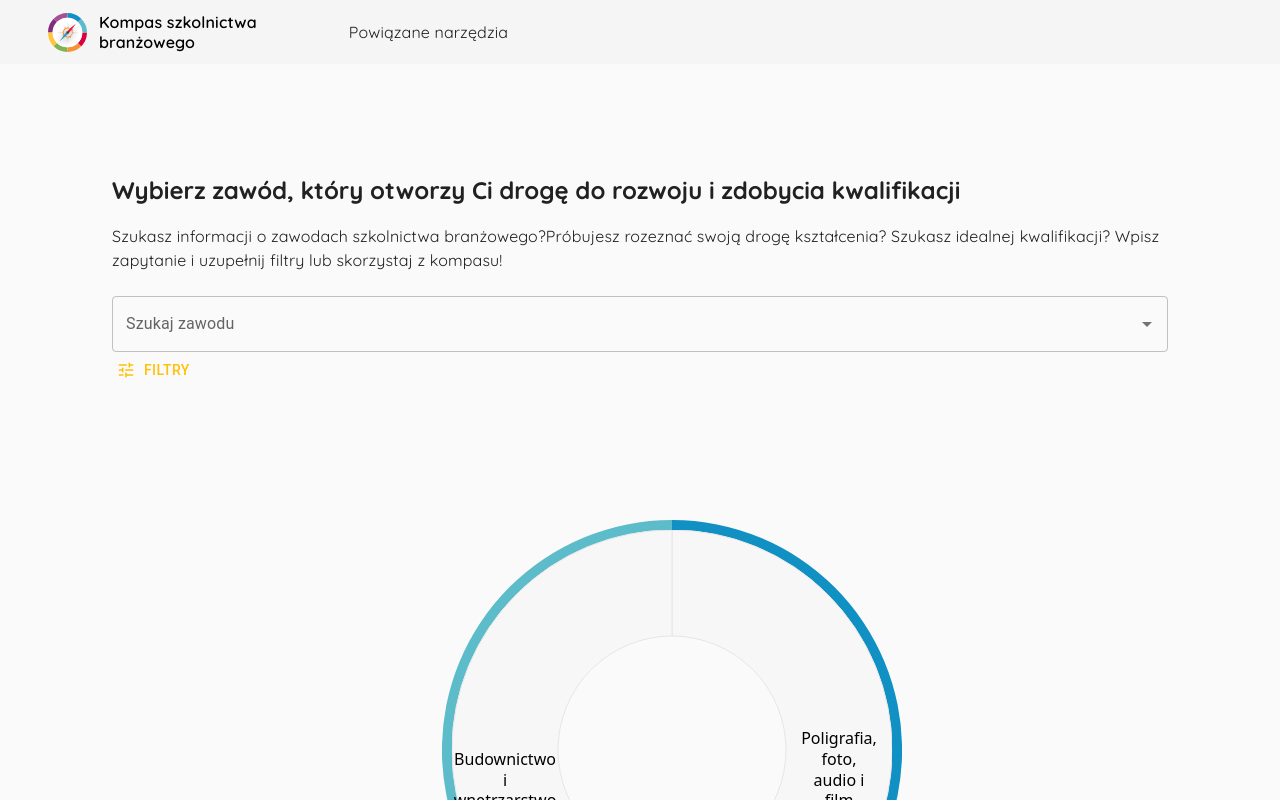
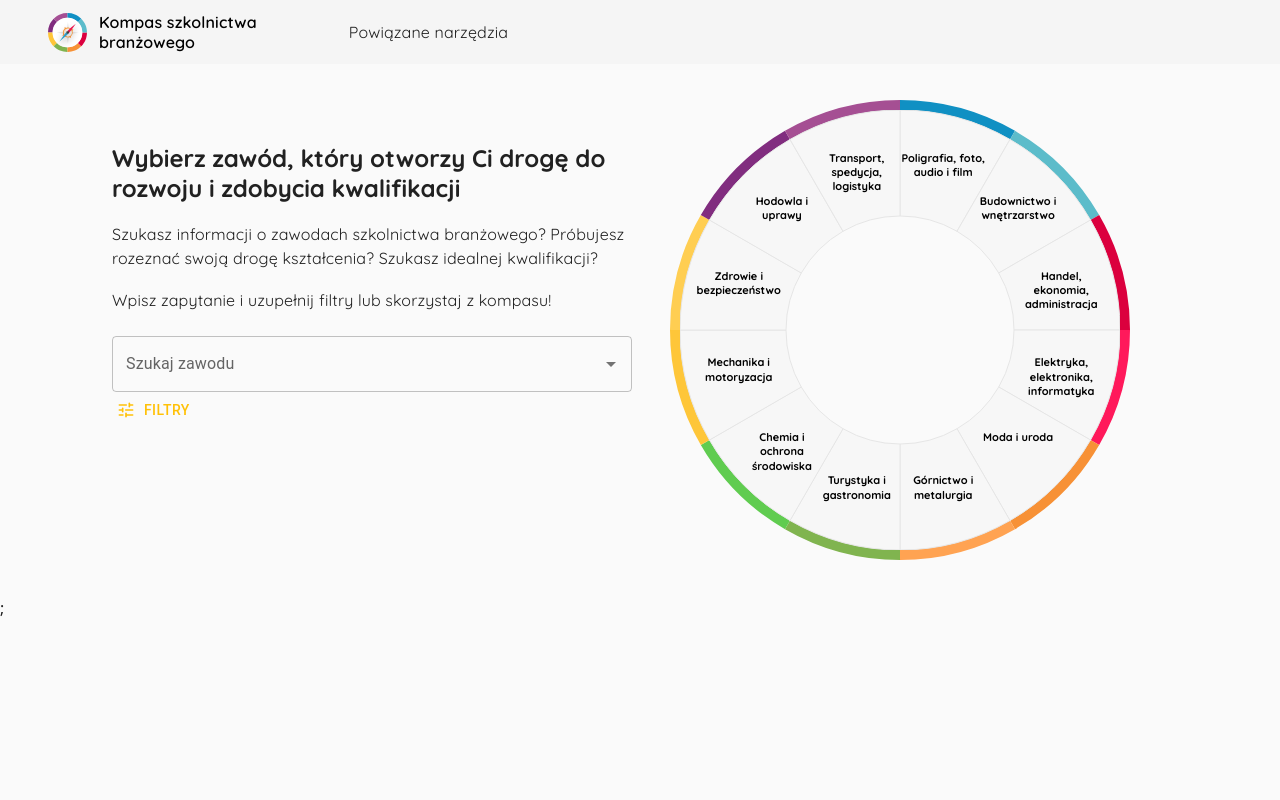
Before and after one commit to gosia-barlik/szkolnictwo_2.0, a React (Vite) app: page / in a window 1280 px wide. Shown: the top 800 px of the page. Built offline with nearby package versions, Linux system fonts and the light colour scheme.

Commit message:
pie chart wip, added graphItems fixture and handlePathClick

```diff
--- a/src/api/Qualifications/mainInfoApi.js
+++ b/src/api/Qualifications/mainInfoApi.js
@@ -1,11 +1,15 @@
 import { api } from "../config/axiosConfig";
 import { defineCancelApiObject } from "../config/axiosUtils";
 import { autocompleteOptionsFixture } from "../../fixtures/autocompleteOptionsFixture";
+import { graphItemsFixture } from "../../fixtures/graphItemsFixture";
 
 export const MainInfoAPI = {
   getAutocompleteOptions: async function (array, cancel = false) {
     return autocompleteOptionsFixture;
   },
+  getGraphItemsFixture: async function (array, cancel = false) {
+    return graphItemsFixture;
+  },
 
 };
 
--- a/src/components/PieChart.css
+++ b/src/components/PieChart.css
@@ -34,6 +34,19 @@
   }
 }
 
+text {
+  font-family: Quicksand, serif;
+  font-size: 11px;
+  font-weight: 700;
+  cursor: pointer;
+  text-anchor: middle; /* align center */
+  dominant-baseline: middle; /* vertical alignment fix */
+}
+
+text:hover {
+    font-size: 14px;
+}
+
 .arc:focus {
   outline: none; /* Remove default outline */
 }
--- a/src/components/PieChart.jsx
+++ b/src/components/PieChart.jsx
@@ -3,23 +3,6 @@ import * as d3 from "d3";
 import "./PieChart.css";
 
 const PieChart = (props) => {
-  const graphItems = [
-    {
-      id: "AREA_01",
-      name: "Poligrafia, foto, audio i film",
-      color: "#1090c3",
-      children_count: 2,
-      parent_id: "0",
-    },
-    {
-      id: "AREA_02",
-      name: "Budownictwo i wnętrzarstwo",
-      color: "#5cbcca",
-      children_count: 3,
-      parent_id: "0",
-    },
-  ];
-
   const graphOptions = {
     width: 440,
     height: 440,
@@ -27,14 +10,14 @@ const PieChart = (props) => {
   };
 
   useEffect(() => {
-    drawGraph(graphItems);
+    drawGraph(props.graphItems);
 
     // Cleanup on component unmount
     return () => {
       d3.select("#graph").select("svg").remove();
       d3.select("#border").select("svg").remove();
     };
-  }, [graphItems]);
+  }, [props.graphItems]);
 
   function drawGraph(items) {
     const borderWidth = 20;
@@ -73,6 +56,14 @@ const PieChart = (props) => {
           }
         }
       });
+    }
+    function handlePathClick(d, i) {
+      // Adjust based on the actual data structure
+      if (d.data && Array.isArray(d.data) && d.data[1]) {
+        console.log(d.data[1].id);
+      } else {
+        console.error("Data structure is not as expected:", d.data);
+      }
     }
 
     // Draw graph border
@@ -142,8 +133,8 @@ const PieChart = (props) => {
       .append("g")
       .attr("class", "arc")
       .attr("tabindex", "0") // Make it focusable
-      .on("click", (d, i, nodes) => {
-        handlePathClick(d, i, nodes);
+      .on("click", function (event, d) {
+        handlePathClick(d, event);
       })
       .each((d, i, nodes) => {
         nodes[i].addEventListener("keydown", (event) => {
@@ -159,25 +150,25 @@ const PieChart = (props) => {
       .attr("d", arc)
       .attr("fill", "#F7F7F7")
       .attr("stroke", "#E6E6E6")
-      .style("stroke-width", "1px")
-      .on("mouseover", function (event, d) {
-        // Check if d.data[1] exists before accessing
-        if (d.data[1] && d.data[1].color) {
-          d3.select(this).attr("fill", d.data[1].color);
-        } else {
-          d3.select(this).attr("fill", "#84C465"); // Default color
-        }
-        d3.select(this).on("mouseleave", function () {
-          d3.select(this).attr("fill", "#F7F7F7");
-        });
-      })
-      .on("mousedown", function (event, d) {
-        d3.selectAll(".arc path").attr("fill", "#F7F7F7");
-        if (d.data[1] && d.data[1].color) {
-          d3.select(this).attr("fill", d.data[1].color);
-        }
-        d3.select(this).on("mouseleave", null);
-      });
+      .style("stroke-width", "1px");
+    //   .on("mouseover", function (event, d) {
+    //     // Check if d.data[1] exists before accessing
+    //     if (d.data[1] && d.data[1].color) {
+    //       d3.select(this).attr("fill", d.data[1].color);
+    //     } else {
+    //       d3.select(this).attr("fill", "#84C465"); // Default color
+    //     }
+    //     d3.select(this).on("mouseleave", function () {
+    //       d3.select(this).attr("fill", "#F7F7F7");
+    //     });
+    //   })
+    //   .on("mousedown", function (event, d) {
+    //     d3.selectAll(".arc path").attr("fill", "#F7F7F7");
+    //     if (d.data[1] && d.data[1].color) {
+    //       d3.select(this).attr("fill", d.data[1].color);
+    //     }
+    //     d3.select(this).on("mouseleave", null);
+    //   });
 
     theArc
       .append("text")
@@ -203,12 +194,6 @@ const PieChart = (props) => {
       .call(wrap, 80);
   }
 
-  // Define the handlePathClick function (example)
-  function handlePathClick(d, i, nodes) {
-    // Handle path click event
-    console.log("Path clicked:", d);
-  }
-
   return (
     <div className="pie-chart-container">
       <div id="border"></div>
--- /dev/null
+++ b/src/fixtures/graphItemsFixture.js
@@ -0,0 +1,89 @@
+const graphItemsFixture = {
+    results: [
+        {
+            id: "AREA_01",
+            name: "Poligrafia, foto, audio i film",
+            color: "#1090c3",
+            children_count: 2,
+            parent_id: "0",
+          },
+          {
+            id: "AREA_02",
+            name: "Budownictwo i wnętrzarstwo",
+            color: "#5cbcca",
+            children_count: 3,
+            parent_id: "0",
+          },
+          {
+            id: "AREA_03",
+            name: "Handel, ekonomia, administracja",
+            color: "#db003e",
+            children_count: 2,
+            parent_id: "0",
+          },
+          {
+            id: "AREA_04",
+            name: "Elektryka, elektronika, informatyka",
+            color: "#ff195b",
+            children_count: 3,
+            parent_id: "0",
+          },
+          {
+            id: "AREA_05",
+            name: "Moda i uroda",
+            color: "#f79136",
+            children_count: 2,
+            parent_id: "0",
+          },
+          {
+            id: "AREA_06",
+            name: "Górnictwo i metalurgia",
+            color: "#ffa352",
+            children_count: 2,
+            parent_id: "0",
+          },
+          {
+            id: "AREA_07",
+            name: "Turystyka i gastronomia",
+            color: "#80b44f",
+            children_count: 2,
+            parent_id: "0",
+          },
+          {
+            id: "AREA_08",
+            name: "Chemia i ochrona środowiska",
+            color: "#60cc50",
+            children_count: 1,
+            parent_id: "0",
+          },
+          {
+            id: "AREA_09",
+            name: "Mechanika i motoryzacja",
+            color: "#fec639",
+            children_count: 3,
+            parent_id: "0",
+          },
+          {
+            id: "AREA_10",
+            name: "Zdrowie i bezpieczeństwo",
+            color: "#ffce52",
+            children_count: 3,
+            parent_id: "0",
+          },
+          {
+            id: "AREA_11",
+            name: "Hodowla i uprawy",
+            color: "#812d7f",
+            children_count: 4,
+            parent_id: "0",
+          },
+          {
+            id: "AREA_12",
+            name: "Transport, spedycja, logistyka",
+            color: "#a54f93",
+            children_count: 5,
+            parent_id: "0",
+          },
+    ],
+  };
+  export { graphItemsFixture };
--- a/src/pages/Landing.css
+++ b/src/pages/Landing.css
@@ -1,25 +1,6 @@
-.main_grid_1
- {
-  max-width: var(--max-width);
+.home-header h1.MuiTypography-h5 {
+  margin-top: 64px;
 }
-
-/* .main_grid_1 .img
-{
-  width: 400px;
-  height: 240px;
-  background-size: cover;
-  background-repeat: no-repeat;
-} */
-
-.main_grid_1 .main.autocomplete {
-  margin-top:24px
+.home-header .main.autocomplete {
+  margin-top: 24px;
 }
-
-
-@media (min-width: 900px) {
-  .main_grid_2 .img,
-  .main_grid_4 .img {
-    margin-left: -96px;
-    padding-left: -24px;
-  }
-}
--- a/src/pages/Landing.jsx
+++ b/src/pages/Landing.jsx
@@ -1,9 +1,10 @@
 import React, { useEffect } from "react";
-import Grid from '@mui/material/Grid2';
+import Grid from "@mui/material/Grid2";
 import Typography from "@mui/material/Typography";
 import InputAutocomplete from "../components/ui/Autocomplete";
 import Button from "@mui/material/Button";
 import TuneRoundedIcon from "@mui/icons-material/TuneRounded";
+import Box from "@mui/material/Box";
 import { useTheme } from "@mui/material";
 import { useDispatch } from "react-redux";
 import * as phrases from "./dictionaries/landing.dictionary.json";
@@ -13,11 +14,15 @@ import "./Landing.css";
 
 const Landing = () => {
   const [autocompleteOptions, setAutocompleteOptions] = React.useState([]);
+  const [graphItems, setGraphItems] = React.useState([]);
   const theme = useTheme();
   const dispatch = useDispatch();
 
   useEffect(() => {
     getAutocompleteOptions(), [];
+  });
+  useEffect(() => {
+    getGraphItemsFixture(), [];
   });
 
   const getAutocompleteOptions = async () => {
@@ -29,25 +34,21 @@ const Landing = () => {
     setAutocompleteOptions(response.results);
   };
 
+  const getGraphItemsFixture = async () => {
+    const response = await MainInfoAPI.getGraphItemsFixture()
+      .catch((error) => console.log([error.message]))
+      .finally(() => {
+        console.log("");
+      });
+      setGraphItems(response.results);
+  }
+
   return (
     <>
-      <header>
-        <Grid
-          container
-          alignItems="center"
-          spacing={2}
-          sx={{
-            mt: 8,
-            justifyContent: "center",
-            flexDirection: { xs: "column", md: "row" },
-          }}
-        >
-          <Grid
-            className="main_grid_1"
-            xs={12}
-            md={6}
-            sx={{ pt: 4, pb: 8, order: { xs: 1, md: 0 } }}
-          >
+      <header className="home-header">
+        <Box sx={{ flexGrow: 1 }}>
+          <Grid container spacing={2}>
+            <Grid size={{ xs: 12, md: 6 }}>
               <Typography
                 variant="h5"
                 component="h1"
@@ -60,6 +61,12 @@ const Landing = () => {
                 style={{ marginTop: "18px" }}
               >
                 {phrases.landing.header.content}
+              </Typography>
+              <Typography
+                color={theme.text.primary.main}
+                style={{ marginTop: "18px" }}
+              >
+                {phrases.landing.header.action}
               </Typography>
               <InputAutocomplete
                 results={autocompleteOptions}
@@ -74,17 +81,11 @@ const Landing = () => {
               </Button>
             </Grid>
 
-          <Grid
-            className="main_grid_1"
-            xs={12}
-            sm={12}
-            md={4}
-            sx={{ pt: 4, pb: 8, order: { xs: 0, md: 1 } }}
-          >
-            <PieChart />
-            <div className="img"></div>
+            <Grid size={{ xs: 12, md: 6 }}>
+              <PieChart graphItems={graphItems}/>
             </Grid>
           </Grid>
+        </Box>
       </header>
       <main>
         <section></section>
--- a/src/pages/dictionaries/landing.dictionary.json
+++ b/src/pages/dictionaries/landing.dictionary.json
@@ -2,9 +2,9 @@
     "landing": {
         "header": {
             "title": "Wybierz zawód, który otworzy Ci drogę do rozwoju i zdobycia kwalifikacji",
-            "content": "Szukasz informacji o zawodach szkolnictwa branżowego?Próbujesz rozeznać swoją drogę kształcenia? Szukasz idealnej kwalifikacji? Wpisz zapytanie i uzupełnij filtry lub skorzystaj z kompasu!",
+            "content": "Szukasz informacji o zawodach szkolnictwa branżowego? Próbujesz rozeznać swoją drogę kształcenia? Szukasz idealnej kwalifikacji? ",
             "about": "",
-            "action": ""
+            "action": "Wpisz zapytanie i uzupełnij filtry lub skorzystaj z kompasu!"
         }
 
     }
```
Lines whose indentation alone changed are shown as unchanged.
